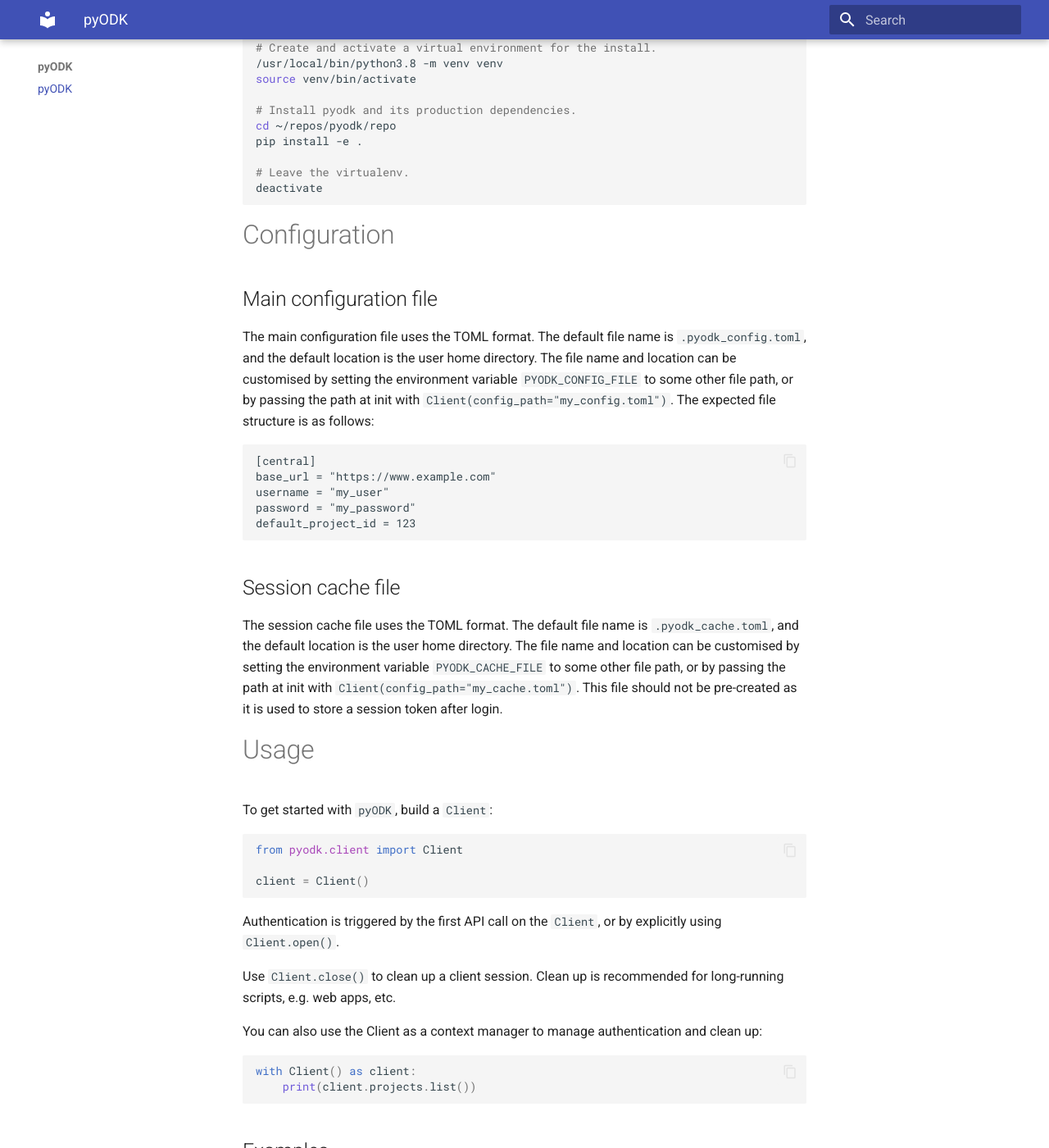
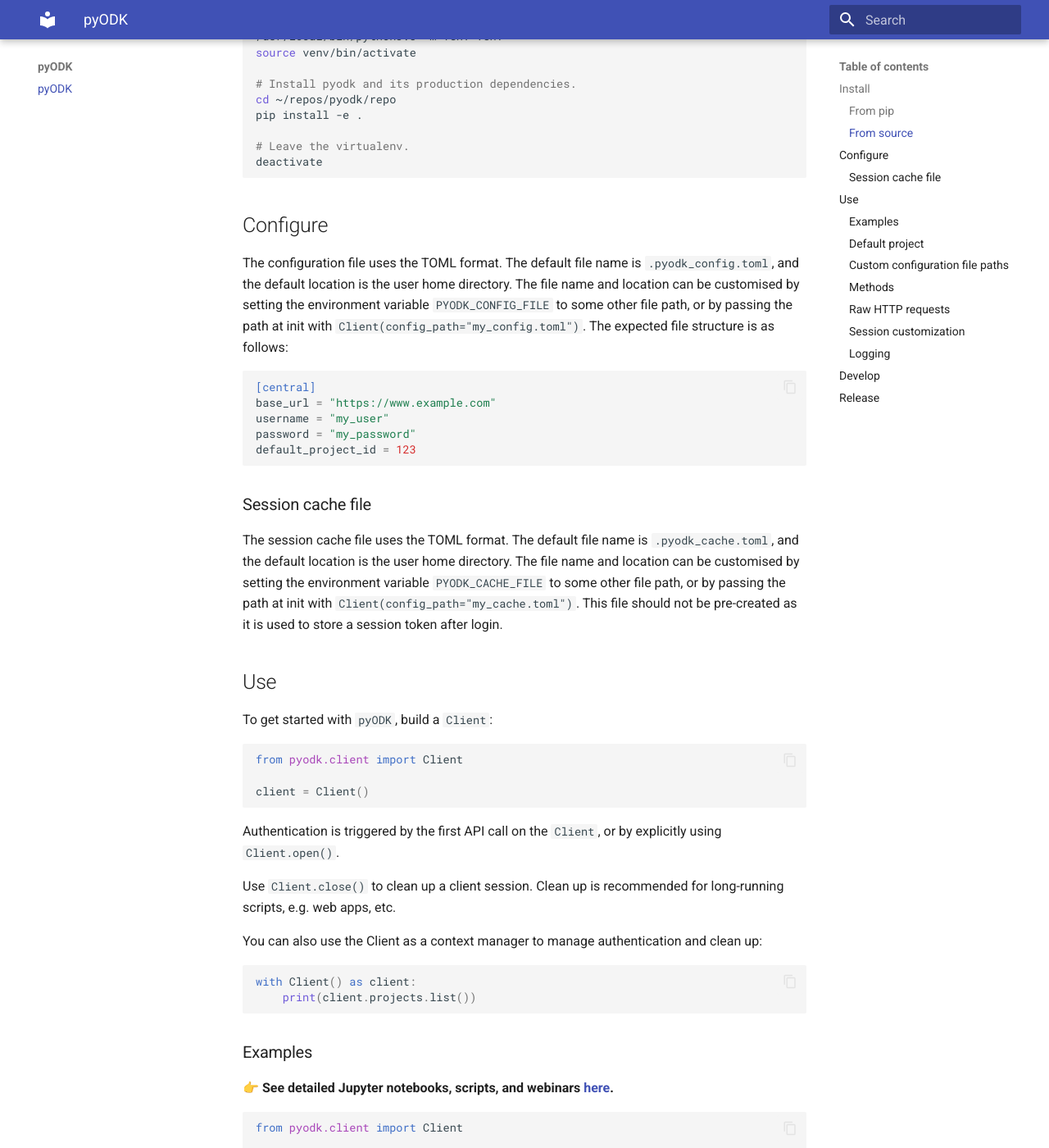
Before and after one commit to getodk/pyodk, an MkDocs documentation site: the page built from docs/README.md, in a window 1280 px wide and 1400 px high, scrolled down 769 px. Shown: the whole window at 82% size. Built offline with MkDocs 1.6.1 and Material for MkDocs 9.7.7, drawn with Linux system fonts in a browser that asks for light colours; some of the changed text lies outside the part shown.

Commit message:
Configure mkdocs, fix README section nesting

````diff
--- a/docs/README.md
+++ b/docs/README.md
@@ -6,19 +6,19 @@
 This library aims to make common data analysis and workflow automation tasks as simple as possible by providing clear method names, types, and examples. It also provides convenient access to the full API using [HTTP verb methods](#raw-http-requests).
 
 
-# Install
+## Install
 
 The currently supported Python version for `pyodk` is 3.8.
 
 
-## From pip
+### From pip
 
 ```bash
 pip install pyodk
 ```
 
 
-## From source
+### From source
 
 ```bash
 # Get a copy of the repository.
@@ -39,14 +39,11 @@
 ```
 
 
-# Configuration
+## Configure
 
+The configuration file uses the TOML format. The default file name is `.pyodk_config.toml`, and the default location is the user home directory. The file name and location can be customised by setting the environment variable `PYODK_CONFIG_FILE` to some other file path, or by passing the path at init with `Client(config_path="my_config.toml")`. The expected file structure is as follows:
 
-## Main configuration file
-
-The main configuration file uses the TOML format. The default file name is `.pyodk_config.toml`, and the default location is the user home directory. The file name and location can be customised by setting the environment variable `PYODK_CONFIG_FILE` to some other file path, or by passing the path at init with `Client(config_path="my_config.toml")`. The expected file structure is as follows:
-
-```
+```toml
 [central]
 base_url = "https://www.example.com"
 username = "my_user"
@@ -55,12 +52,12 @@
 ```
 
 
-## Session cache file
+### Session cache file
 
 The session cache file uses the TOML format. The default file name is `.pyodk_cache.toml`, and the default location is the user home directory. The file name and location can be customised by setting the environment variable `PYODK_CACHE_FILE` to some other file path, or by passing the path at init with `Client(config_path="my_cache.toml")`. This file should not be pre-created as it is used to store a session token after login.
 
 
-# Usage
+## Use
 
 To get started with `pyODK`, build a `Client`:
 
@@ -81,7 +78,7 @@
     print(client.projects.list())
 ```
 
-## Examples
+### Examples
 
 **👉 See detailed Jupyter notebooks, scripts, and webinars [here](examples).**
 
@@ -102,7 +99,8 @@
 client.close()
 ```
 
-## Default project
+
+### Default project
 
 The `Client` is not specific to a project, but a default `project_id` can be set by:
 
@@ -110,7 +108,8 @@
 - An init argument: `Client(project_id=1)`.
 - A property on the client: `client.project_id = 1`.
 
-## Custom configuration file paths
+
+### Custom configuration file paths
 
 The `Client` is specific to a configuration and cache file. These approximately correspond to the session which the `Client` represents; it also encourages segregating credentials. These paths can be set by:
 
@@ -118,7 +117,7 @@
 - Init arguments: `Client(config_path="my_config.toml", cache_path="my_cache.toml")`.
 
 
-## Methods
+### Methods
 
 Available methods on `Client`:
 
@@ -149,7 +148,7 @@
 
 See issues for additions to `pyodk` that are under consideration. Please file new issues for any functionality you are missing.
 
-## Raw HTTP requests
+### Raw HTTP requests
 For interacting with parts of the ODK Central API ([docs](https://odkcentral.docs.apiary.io)) that have not been implemented in `pyodk`, use HTTP verb methods exposed on the `Client`:
 
 ```
@@ -160,17 +159,16 @@
 
 These methods provide convenient access to `Client.session`, which is a `requests.Session` object subclass. The `Session` has customised to prefix request URLs with the `base_url` from the pyodk config. For example with a base_url `https://www.example.com`, a call to `client.session.get("projects/8")` gets the details of `project_id=8`, using the full url `https://www.example.com/v1/projects/8`.
 
-## Session customization
+### Session customization
 If Session behaviour needs to be customised, for example to set alternative timeouts or retry strategies, etc., then subclass the `pyodk.session.Session` and provide an instance to the `Client` constructor, e.g. `Client(session=my_session)`.
 
 
-## Logging
+### Logging
 
 Errors and other messages are logged to a standard library `logging` logger in the `pyodk` namespace / hierarchy (e.g `pyodk.config`, `pyodk.endpoints.auth`, etc.). The logs can be manipulated from an application as follows.
 
 ```python
 import logging
-
 
 # Initialise an example basic logging config (writes to stdout/stderr).
 logging.basicConfig()
@@ -189,28 +187,28 @@
 ```
 
 
-# Development
+## Develop
 
 Install the source files as described above, then:
 
-```sh
+```bash
 pip install -r dev_requirements.pip
 ```
 
 You can run tests with:
 
-```
+```bash
 nosetests
 ```
 
 On Windows, use:
 
-```
+```bash
 nosetests -v -v --traverse-namespace ./tests
 ```
 
 
-# Releases
+## Release
 
 1. Run all linting and tests.
 1. Draft a new GitHub release with the list of merged PRs.
--- a/mkdocs.yml
+++ b/mkdocs.yml
@@ -1,9 +1,17 @@
 site_name: pyODK
+
+nav:
+    - 'README.md'
 
 theme:
   name: material
   features:
     - content.code.copy
+    - navigation.instant
+    - navigation.tracking
+    - navigation.expand
+    - toc.follow
+    - navigation.top
 
 plugins:
 - search
@@ -22,3 +30,5 @@
   - pymdownx.inlinehilite
   - pymdownx.snippets
   - pymdownx.superfences
+  - toc:
+      permalink: true
````
